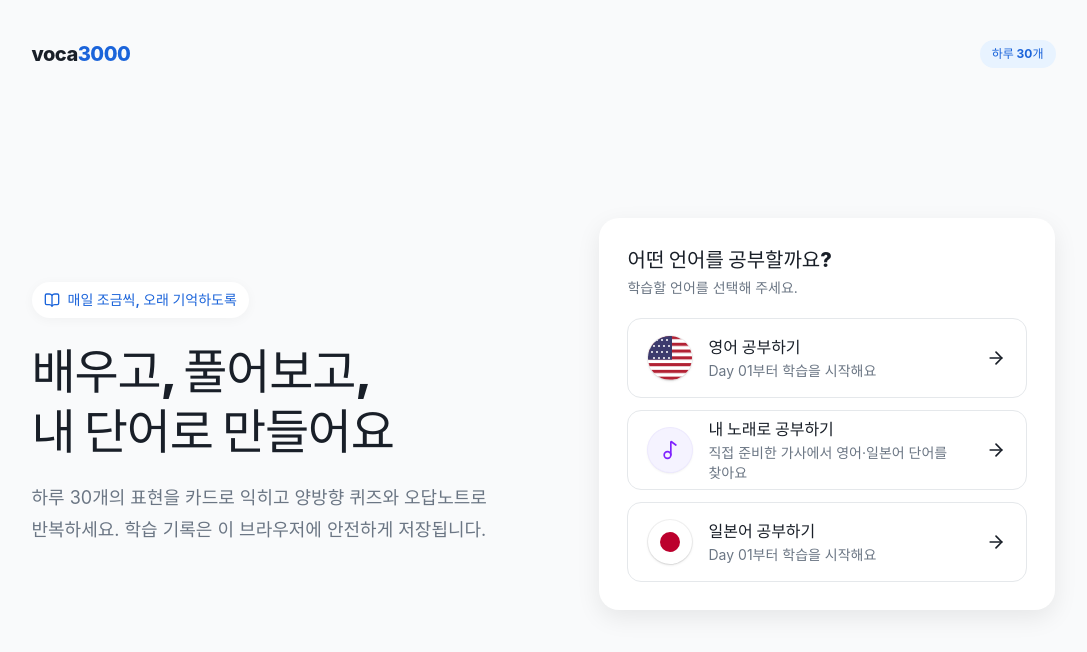
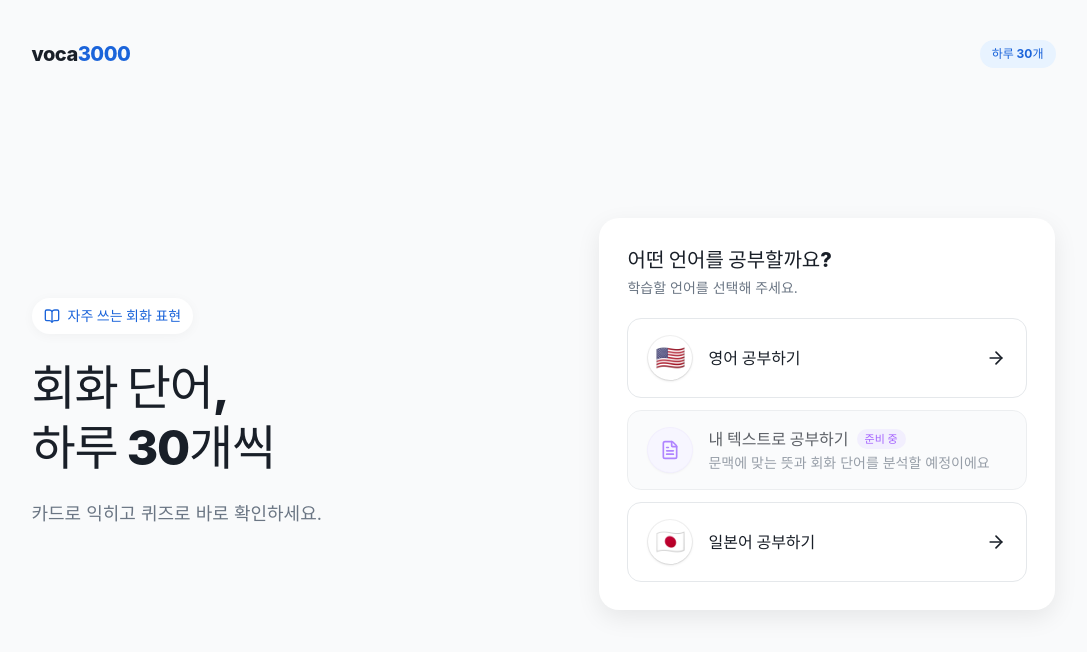
Before and after one commit to jxnyxng/voca3000, a React (Vite) app: page / in a window 1280 px wide. Shown: the top 652 px of the page, without its empty margins (89-1176 px from the left). Built offline with nearby package versions, Linux system fonts and the light colour scheme.

Commit message:
feat refine landing and pause text learning

```diff
--- a/src/App.tsx
+++ b/src/App.tsx
@@ -26,7 +26,7 @@ export default function App({ repository = wordRepository, database = db }: AppP
   )
 
   if (selectedLanguage === 'home') {
-    return <LandingPage onSelectEnglish={() => navigate({ language: 'english', day: 1, tab: 'study' })} onSelectJapanese={() => navigate({ language: 'japanese', day: 1, tab: 'study' })} onSelectCustom={() => navigate({ language: 'custom', day: 1, tab: 'study' })} />
+    return <LandingPage onSelectEnglish={() => navigate({ language: 'english', day: 1, tab: 'study' })} onSelectJapanese={() => navigate({ language: 'japanese', day: 1, tab: 'study' })} />
   }
 
   if (selectedLanguage === 'custom') {
--- a/src/components/custom/CustomSongLearning.tsx
+++ b/src/components/custom/CustomSongLearning.tsx
@@ -23,7 +23,7 @@ export function CustomSongLearning({ song, database, onBack }: CustomSongLearnin
       <Header
         language={song.language}
         day={1}
-        category={`${song.title} · ${song.artist}`}
+        category={song.title}
         completedStudy={progress.daySession?.completedStudy ?? false}
         masteredCount={progress.masteredCount}
         totalCount={song.words.length}
--- a/src/components/home/LandingPage.tsx
+++ b/src/components/home/LandingPage.tsx
@@ -1,23 +1,9 @@
-import { ArrowRight, BookOpen, Music2 } from 'lucide-react'
+import { ArrowRight, BookOpen, FileText } from 'lucide-react'
 
 function UnitedStatesFlag() {
   return (
-    <span className="size-11 shrink-0 overflow-hidden rounded-full bg-white shadow-sm ring-1 ring-black/5" aria-hidden="true" data-language-flag="us">
-      <svg viewBox="0 0 44 44" className="size-full" role="presentation">
-        <defs>
-          <pattern id="us-stripes" width="44" height="6.77" patternUnits="userSpaceOnUse">
-            <rect width="44" height="3.39" fill="#B22234" />
-            <rect y="3.39" width="44" height="3.39" fill="#fff" />
-          </pattern>
-        </defs>
-        <rect width="44" height="44" fill="url(#us-stripes)" />
-        <rect width="24" height="23.7" fill="#3C3B6E" />
-        {[4, 10, 16, 22].flatMap((y, row) =>
-          [4, 9, 14, 19].map((x, column) => (
-            <circle key={`${row}-${column}`} cx={x + (row % 2) * 2} cy={y} r="1" fill="#fff" />
-          )),
-        )}
-      </svg>
+    <span className="flex size-11 shrink-0 items-center justify-center rounded-full bg-white shadow-sm ring-1 ring-black/5" aria-hidden="true" data-language-flag="us">
+      <span className="text-2xl leading-none">🇺🇸</span>
     </span>
   )
 }
@@ -25,7 +11,7 @@ function UnitedStatesFlag() {
 function JapanFlag() {
   return (
     <span className="flex size-11 shrink-0 items-center justify-center rounded-full bg-white shadow-sm ring-1 ring-black/5" aria-hidden="true" data-language-flag="jp">
-      <span className="size-5 rounded-full bg-[#BC002D]" />
+      <span className="text-2xl leading-none">🇯🇵</span>
     </span>
   )
 }
@@ -33,10 +19,9 @@ function JapanFlag() {
 export interface LandingPageProps {
   onSelectEnglish: () => void
   onSelectJapanese: () => void
-  onSelectCustom: () => void
 }
 
-export function LandingPage({ onSelectEnglish, onSelectJapanese, onSelectCustom }: LandingPageProps) {
+export function LandingPage({ onSelectEnglish, onSelectJapanese }: LandingPageProps) {
   return (
     <main className="min-h-screen bg-toss-bg px-4 py-6 sm:px-6 sm:py-10">
       <div className="mx-auto flex min-h-[calc(100vh-3rem)] w-full max-w-5xl flex-col sm:min-h-[calc(100vh-5rem)]">
@@ -54,15 +39,14 @@ export function LandingPage({ onSelectEnglish, onSelectJapanese, onSelectCustom
             <div>
               <span className="inline-flex items-center gap-2 rounded-full bg-toss-surface px-3 py-2 text-sm font-semibold text-toss-blue shadow-toss">
                 <BookOpen className="size-4" aria-hidden="true" />
-                매일 조금씩, 오래 기억하도록
+                자주 쓰는 회화 표현
               </span>
               <h1 id="landing-title" className="mt-6 max-w-xl text-4xl font-extrabold leading-tight tracking-tight text-toss-text sm:text-5xl">
-                배우고, 풀어보고,
-                <br />내 단어로 만들어요
+                회화 단어,
+                <br />하루 30개씩
               </h1>
               <p className="mt-5 max-w-xl text-base leading-7 text-toss-muted sm:text-lg sm:leading-8">
-                하루 30개의 표현을 카드로 익히고 양방향 퀴즈와 오답노트로 반복하세요.
-                학습 기록은 이 브라우저에 안전하게 저장됩니다.
+                카드로 익히고 퀴즈로 바로 확인하세요.
               </p>
             </div>
 
@@ -80,24 +64,25 @@ export function LandingPage({ onSelectEnglish, onSelectJapanese, onSelectCustom
                   <UnitedStatesFlag />
                   <span className="min-w-0 flex-1">
                     <strong className="block text-base text-toss-text">영어 공부하기</strong>
-                    <span className="mt-0.5 block text-sm text-toss-muted">Day 01부터 학습을 시작해요</span>
                   </span>
                   <ArrowRight className="size-5 shrink-0 transition-transform group-hover:translate-x-1 motion-reduce:transition-none" aria-hidden="true" />
                 </button>
 
                 <button
                   type="button"
-                  className="group flex min-h-20 items-center gap-4 rounded-toss-button border border-toss-border bg-toss-surface px-5 text-left text-toss-text transition-colors hover:bg-toss-bg motion-reduce:transition-none"
-                  onClick={onSelectCustom}
+                  disabled
+                  className="flex min-h-20 cursor-not-allowed items-center gap-4 rounded-toss-button border border-toss-border bg-toss-bg px-5 text-left opacity-70"
                 >
-                  <span className="flex size-11 shrink-0 items-center justify-center rounded-full bg-violet-50 text-violet-600 shadow-sm ring-1 ring-violet-100" aria-hidden="true">
-                    <Music2 className="size-5" />
+                  <span className="flex size-11 shrink-0 items-center justify-center rounded-full bg-violet-50 text-violet-500 shadow-sm ring-1 ring-violet-100" aria-hidden="true">
+                    <FileText className="size-5" />
                   </span>
                   <span className="min-w-0 flex-1">
-                    <strong className="block text-base text-toss-text">내 노래로 공부하기</strong>
-                    <span className="mt-0.5 block text-sm text-toss-muted">직접 준비한 가사에서 영어·일본어 단어를 찾아요</span>
+                    <span className="flex items-center gap-2">
+                      <strong className="block text-base text-toss-text">내 텍스트로 공부하기</strong>
+                      <span className="rounded-full bg-violet-100 px-2 py-0.5 text-[11px] font-bold text-violet-600">준비 중</span>
+                    </span>
+                    <span className="mt-0.5 block text-sm text-toss-muted">문맥에 맞는 뜻과 회화 단어를 분석할 예정이에요</span>
                   </span>
-                  <ArrowRight className="size-5 shrink-0 transition-transform group-hover:translate-x-1 motion-reduce:transition-none" aria-hidden="true" />
                 </button>
 
                 <button
@@ -108,7 +93,6 @@ export function LandingPage({ onSelectEnglish, onSelectJapanese, onSelectCustom
                   <JapanFlag />
                   <span className="min-w-0 flex-1">
                     <strong className="block text-base text-toss-text">일본어 공부하기</strong>
-                    <span className="mt-0.5 block text-sm text-toss-muted">Day 01부터 학습을 시작해요</span>
                   </span>
                   <ArrowRight className="size-5 shrink-0 transition-transform group-hover:translate-x-1 motion-reduce:transition-none" aria-hidden="true" />
                 </button>
--- a/src/types/content.ts
+++ b/src/types/content.ts
@@ -8,7 +8,8 @@ export interface CustomSongContent {
   type: 'song'
   sourceId: string
   title: string
-  artist: string
+  /** @deprecated Kept only for content created before the free-text workspace. */
+  artist?: string
   language: StudyLanguage
   words: WordItem[]
   createdAt: string
--- a/src/utils/customSong.ts
+++ b/src/utils/customSong.ts
@@ -15,14 +15,14 @@ export class CustomSongValidationError extends Error {
     this.code = code
     this.path = path
     this.userMessage = code === 'NO_MATCHES'
-      ? '기존 단어장에서 학습할 표현을 찾지 못했어요. 언어와 가사를 확인해 주세요.'
-      : '곡 정보를 모두 올바르게 입력해 주세요.'
+      ? '기존 회화 단어장에서 학습할 표현을 찾지 못했어요. 언어와 입력한 텍스트를 확인해 주세요.'
+      : '제목과 텍스트를 모두 올바르게 입력해 주세요.'
   }
 }
 
 interface CreateCustomSongOptions {
   title: string
-  artist: string
+  artist?: string
   language: StudyLanguage
   lyrics: string
   vocabulary: readonly WordItem[]
@@ -37,8 +37,8 @@ function required(value: string, path: string, maxLength: number): string {
   return result
 }
 
-function stableSongId(title: string, artist: string, language: StudyLanguage): string {
-  const input = `${language}\u0000${title.toLocaleLowerCase()}\u0000${artist.toLocaleLowerCase()}`
+function stableSongId(title: string, language: StudyLanguage): string {
+  const input = `${language}\u0000${title.toLocaleLowerCase()}`
   let first = 0x811c9dc5
   let second = 0x9e3779b9
   for (let index = 0; index < input.length; index += 1) {
@@ -104,7 +104,10 @@ export function createCustomSongFromLyrics({
   now = new Date().toISOString(),
 }: CreateCustomSongOptions): CustomSongContent {
   const title = required(rawTitle, 'title', 200)
-  const artist = required(rawArtist, 'artist', 200)
+  const artist = rawArtist?.trim()
+  if (artist && artist.length > 200) {
+    throw new CustomSongValidationError('INVALID_FIELD', 'artist', '200자 이하여야 합니다.')
+  }
   const lyrics = required(rawLyrics, 'lyrics', 50_000)
   const annotatedWords = parseAnnotatedLyrics(lyrics, language, vocabulary)
   const normalize = language === 'ja' ? normalizeJapanese : normalizeEnglish
@@ -121,14 +124,14 @@ export function createCustomSongFromLyrics({
     throw new CustomSongValidationError('NO_MATCHES', 'lyrics', '일치하는 기존 어휘가 없습니다.')
   }
 
-  const sourceId = stableSongId(title, artist, language)
+  const sourceId = stableSongId(title, language)
   return {
     contentId: customSongContentId(sourceId),
     schemaVersion: 1,
     type: 'song',
     sourceId,
     title,
-    artist,
+    ...(artist ? { artist } : {}),
     language,
     words: annotatedWords ?? matches.map(({ word }, index) => ({ ...word, id: `item-${index + 1}`, day: 1, language })),
     createdAt: now,
```
Also changed, not shown: src/components/custom/CustomSongsPage.tsx (+19 -21 lines), 2 other files (tests, documents, lock files or other folders).
